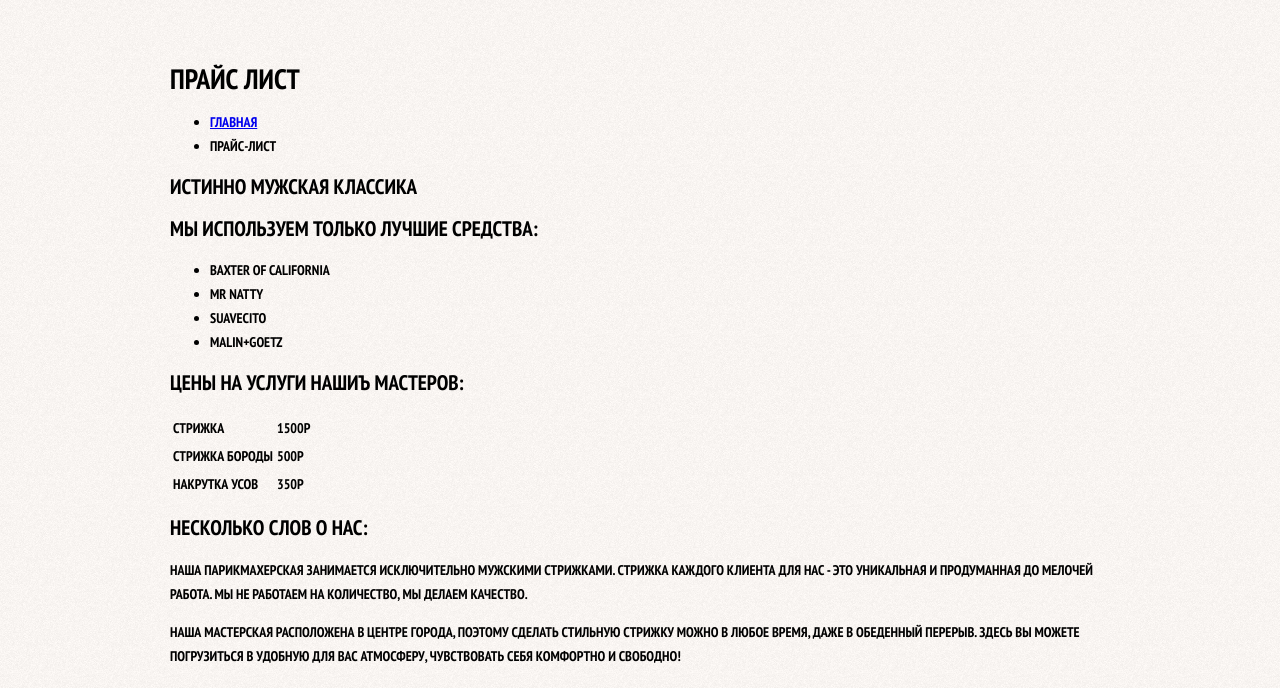
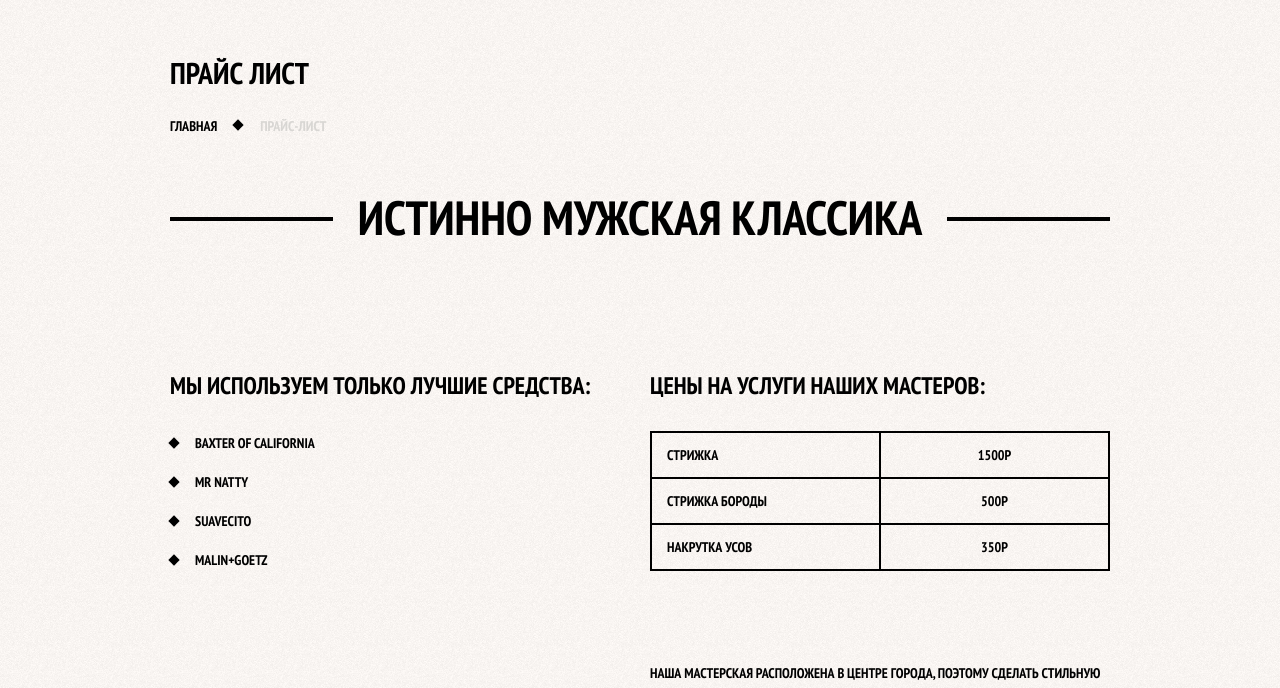
Before and after one commit to Zizara/barbershop, a plain HTML site: page second_list.html in a window 1280 px wide. Shown: the part 77-765 px from the top of the page. Drawn offline with Linux system fonts and the light colour scheme.

Commit message:
доверстана вторая страница

```diff
--- a/css/style.css
+++ b/css/style.css
@@ -31,7 +31,9 @@ body {
   padding: 0 10px;
   margin: 0 auto;
 }
-
+.inner-page .main-header {
+  margin-bottom: 55px;
+}
 .main-navigation {
   float: left;
   width: 780px;
@@ -43,7 +45,6 @@ body {
   height: 20px;
   padding-top: 27px;
 }
-
 
 
 .main-navigation ul {
@@ -301,6 +302,132 @@ body {
 .appointment-form .btn {
   width: 100%;
 }
+/*Стили для второй страницы*/
+.inner-page-title h1 {
+margin: 0;
+margin-bottom: 20px;
+font-size: 30px;
+line-height: 42px;
+  }
+
+.breadcrumbs {
+  margin: 0;
+  padding: 0;
+  list-style: none;
+}
+.breadcrumbs li {
+  position: relative;
+  display: inline;
+  padding-right: 40px;
+}
+.breadcrumbs a {
+  text-decoration: none;
+  color: #000000;
+}
+.breadcrumbs .current {
+  color: #d8d6d3;
+}
+.breadcrumbs li::after {
+  position: absolute;
+  content: "";
+  width: 8px;
+  height: 8px;
+  top: 4px;
+  right: 15px;
+  background-color: #000000;
+  transform: rotate(45deg);
+}
+.breadcrumbs .current::after {
+  display: none;
+}
+.inner-content {
+  margin-bottom: 75px;
+}
+.inner-content h2 {
+  margin-top: 60px;
+  margin-bottom: 30px;
+  font-size: 24px;
+  line-height: 30px;
+}
+.inner-content p {
+  margin: 14px 0;
+}
+.inner-content table {
+  border-collapse: collapse;
+}
+.inner-content td {
+  padding: 10px 15px;
+  border: 2px solid #000000;
+}
+/*особые стили для второй страницы*/
+.big-heading {
+  margin-top: 55px;
+  margin-bottom: 65px;
+  text-align: center;
+}
+.big-heading h2 {
+  position: relative;/*для реагирования z-index*/
+  display: inline;
+  padding: 0 25px;
+  font-size: 48px;
+  line-height: 48px;
+  text-align: center;
+  background: #f9f5f3 url("../img/index-content_bg.jpg");
+  margin: 0;
+  z-index: 2;
+}
+.big-heading::after {
+  display: block;
+  position: relative; /*для реагирования z-index*/
+  top: -25px;
+  content: "";
+  border: 2px solid #000000;
+  z-index: 1;
+}
+.custom-list-1 {
+  margin: 14px 0;
+  padding: 0;
+  list-style: none;
+}
+.custom-list-1 li {
+  position: relative;
+  margin-bottom: 15px;
+  padding-left: 25px;
+}
+.custom-list-1 li::before {
+  position: absolute;
+  content: "";
+  width: 8px;
+  height: 8px;
+  top: 8px;
+  left: 0;
+  background-color: #000000;
+  transform: rotate(45deg);
+}
+.price-table {
+  width: 100%;
+}
+.price-table td {
+  width: 50%;
+}
+.price-table td:last-child {
+  text-align: center;
+}
+/*колонтки для контекста */
+.inner-columns {
+  margin: 60px 0;
+}
+.inner-columns-right,
+.inner-columns-left {
+  width: 460px;
+}
+.inner-columns-right {
+  float: right;
+}
+.inner-columns-left {
+  float: left;
+}
+
 .main-footer {
   color: #ffffff;
   margin-top: 50px;
@@ -332,8 +459,7 @@ body {
   height: 43px;
   background: #000000 url("../img/sprite.png") no-repeat
   center;
-  transition: background-position 0.5s,
-  background-color 0.5s;
+  transition:  background-color 0.2s;
 }
 .social-btn-vk {
   background-position: -2px 5px;
--- a/second_list.html
+++ b/second_list.html
@@ -31,24 +31,30 @@
     <main class="container">
       <div class="inner-page-title">
     <h1>Прайс лист</h1>
-    <ul>
+    <ul class="breadcrumbs">
       <li><a href="index.html">Главная</a></li>
-      <li>Прайс-лист</li>
+      <li class="current">Прайс-лист</li>
     </ul>
     </div>
 
     <div class="inner-content">
-      <h2 class="big-heading">Истинно мужская классика</h2>
+      <div class="big-heading">
+      <h2 >Истинно мужская классика</h2>
       </div>
+        <div class="inner-columns clearfix">
+          <div class="inner-columns-left">
       <h2>Мы используем только лучшие средства:</h2>
-      <ul>
+      <ul class="custom-list-1">
         <li>Baxter of California</li>
         <li>Mr Natty</li>
         <li>Suavecito</li>
         <li>Malin+Goetz</li>
       </ul>
-      <h2>Цены на услуги нашиъ мастеров:</h2>
-      <table>
+      </div>
+      <div class="inner-columns-right">
+      <h2>Цены на услуги наших мастеров:</h2>
+
+      <table class="price-table">
         <tr>
           <td>Стрижка</td>
           <td>1500р</td>
@@ -62,17 +68,24 @@
           <td>350р</td>
         </tr>
       </table>
+      </div>
+      </div>
+      <div class="inner-columns clearfix">
+        <div class="inner-columns-left">
       <h2>Несколько слов о нас:</h2>
       <p>Наша парикмахерская занимается исключительно мужскими
          стрижками. Стрижка каждого клиента для нас - это
          уникальная и продуманная до мелочей работа.
          Мы не работаем на количество, мы делаем качество.</p>
+         </div>
+         <div class="inner-columns-right">
          <p>
            Наша мастерская расположена в центре города,
            поэтому сделать стильную стрижку можно в любое время,
             даже в обеденный перерыв. Здесь вы можете погрузиться
              в удобную для вас атмосферу, чувствовать себя
              комфортно и свободно!</p>
+             </div>
     </div>
   </main>
     <footer class="main-footer">
```
